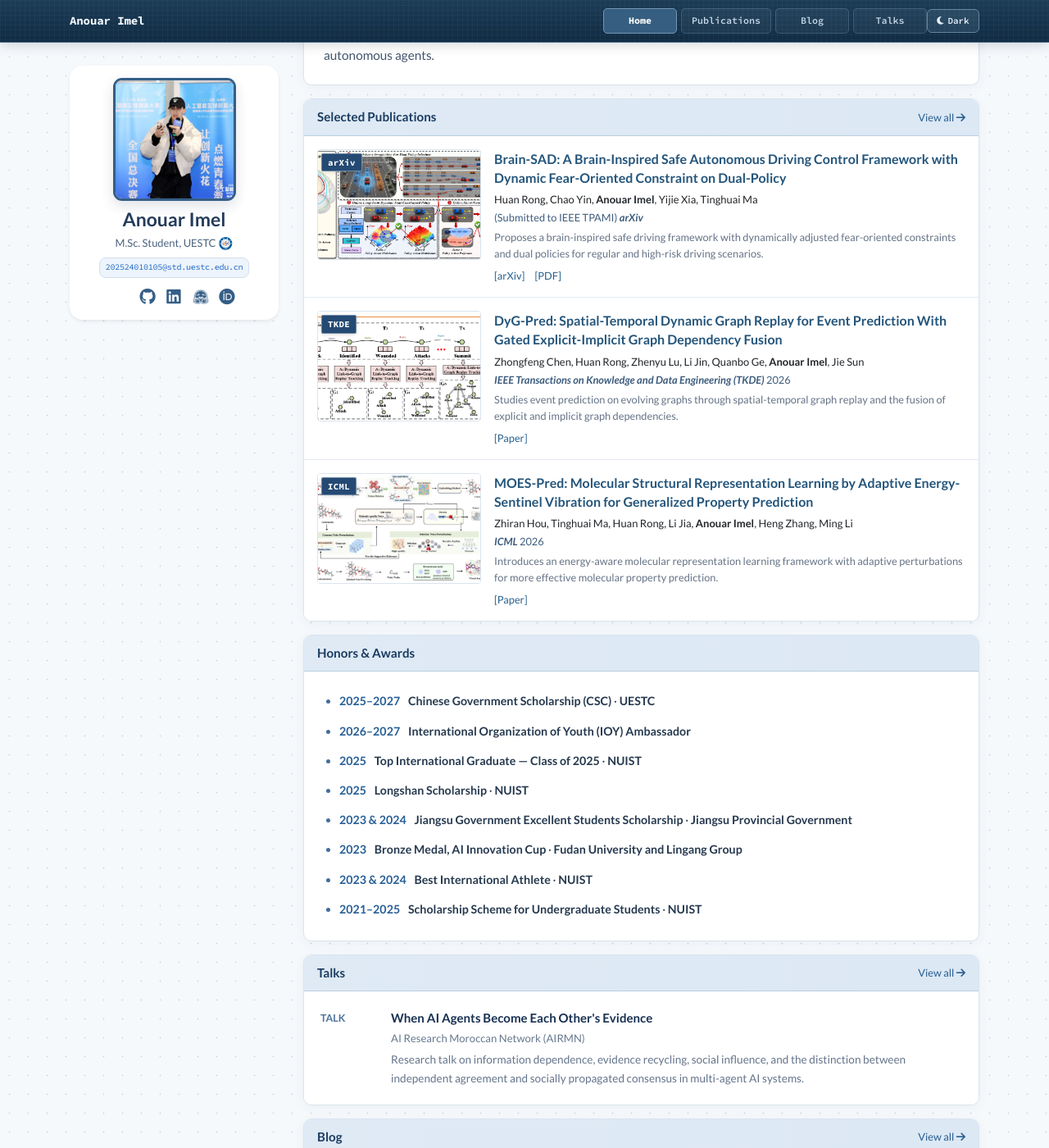
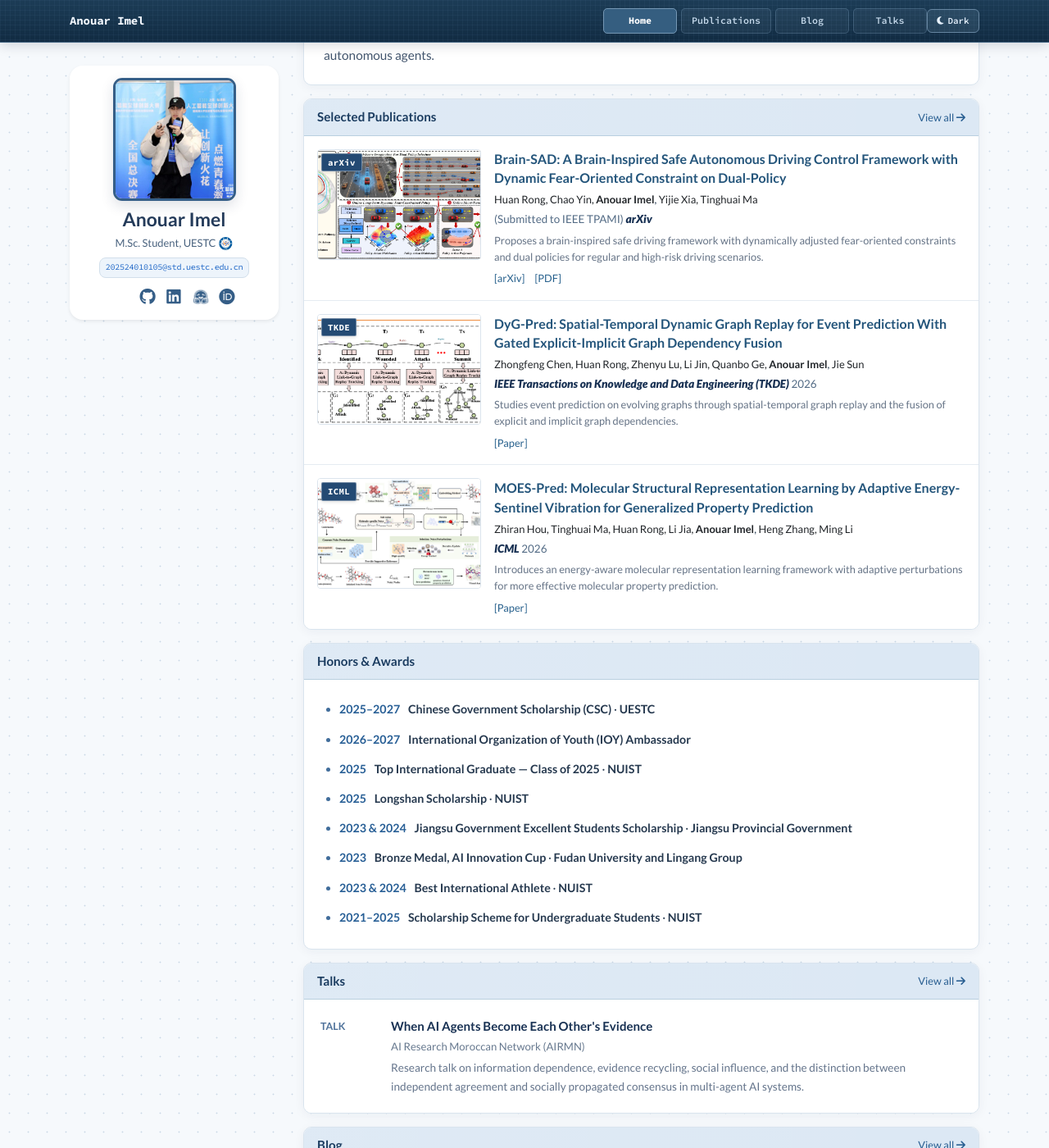
Before and after one commit to AnouarImel/AnouarImel.github.io, a Jekyll site: the page built from index.html, in a window 1280 px wide and 1400 px high, scrolled down 1207 px. Shown: the whole window at 82% size. Built offline with Jekyll 4.4.1, drawn with Linux system fonts in a browser that asks for light colours; nearby versions of some CDN libraries; a style sheet for code colours, icons or effects is not loaded.

Commit message:
Update site-theme.css

```diff
--- a/assets/css/site-theme.css
+++ b/assets/css/site-theme.css
@@ -549,3 +549,25 @@ html[data-theme="dark"] .honors-organization strong {
     padding: 16px 18px;
   }
 }
+
+
+.research-publication-venue {
+  font-size: 0.84rem;
+  line-height: 1.6;
+  color: #536b85;
+  font-weight: 400;
+}
+
+.research-publication-venue strong,
+.research-publication-venue strong em {
+  font-family: "Lato", sans-serif;
+  font-size: 0.86rem;
+  font-weight: 900 !important;
+  font-style: italic;
+  color: #183153;
+}
+
+html[data-theme="dark"] .research-publication-venue strong,
+html[data-theme="dark"] .research-publication-venue strong em {
+  color: #d9eaff !important;
+}
```
